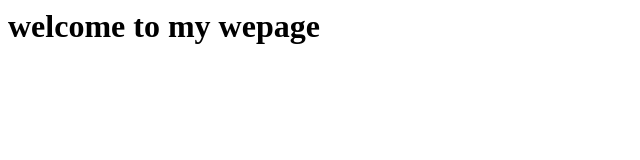
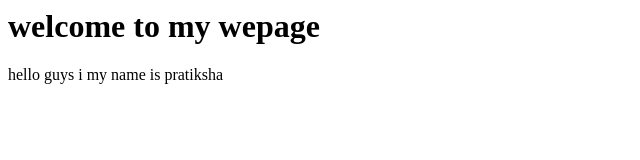
Before and after one commit to pratikshakollapur/myfirstpg, a plain HTML site: page index.html in a window 1280 px wide. Shown: the whole page, without its empty margins (0-640 px from the left). Drawn offline with Linux system fonts and the light colour scheme.

Commit message:
added p tag to index.html

```diff
--- a/index.html
+++ b/index.html
@@ -1,4 +1,5 @@
 <html>
   <title>this is my website</title>
   <h1>welcome to my wepage</h1>
+  <p> hello guys i my name is pratiksha </p>
 </html>
```
